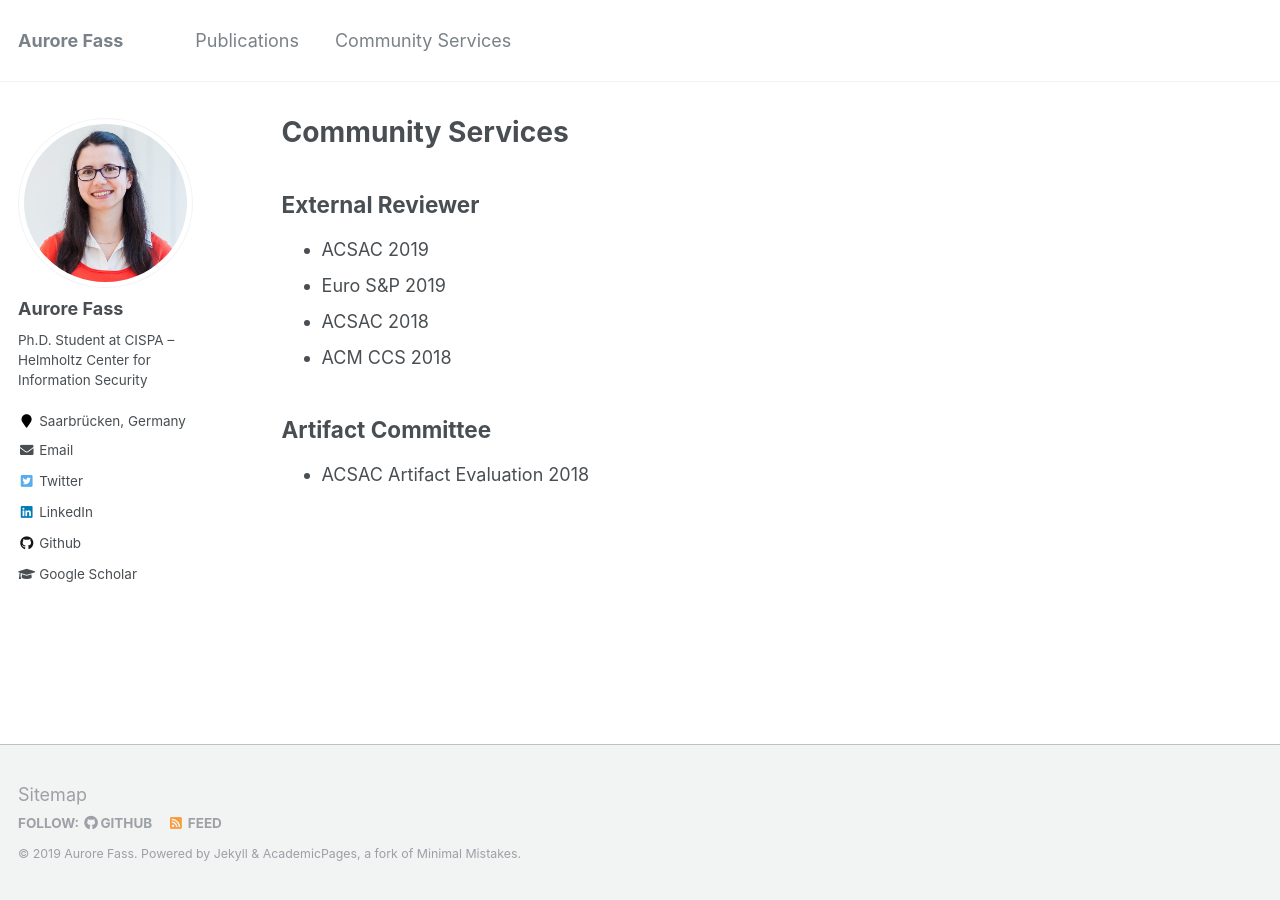
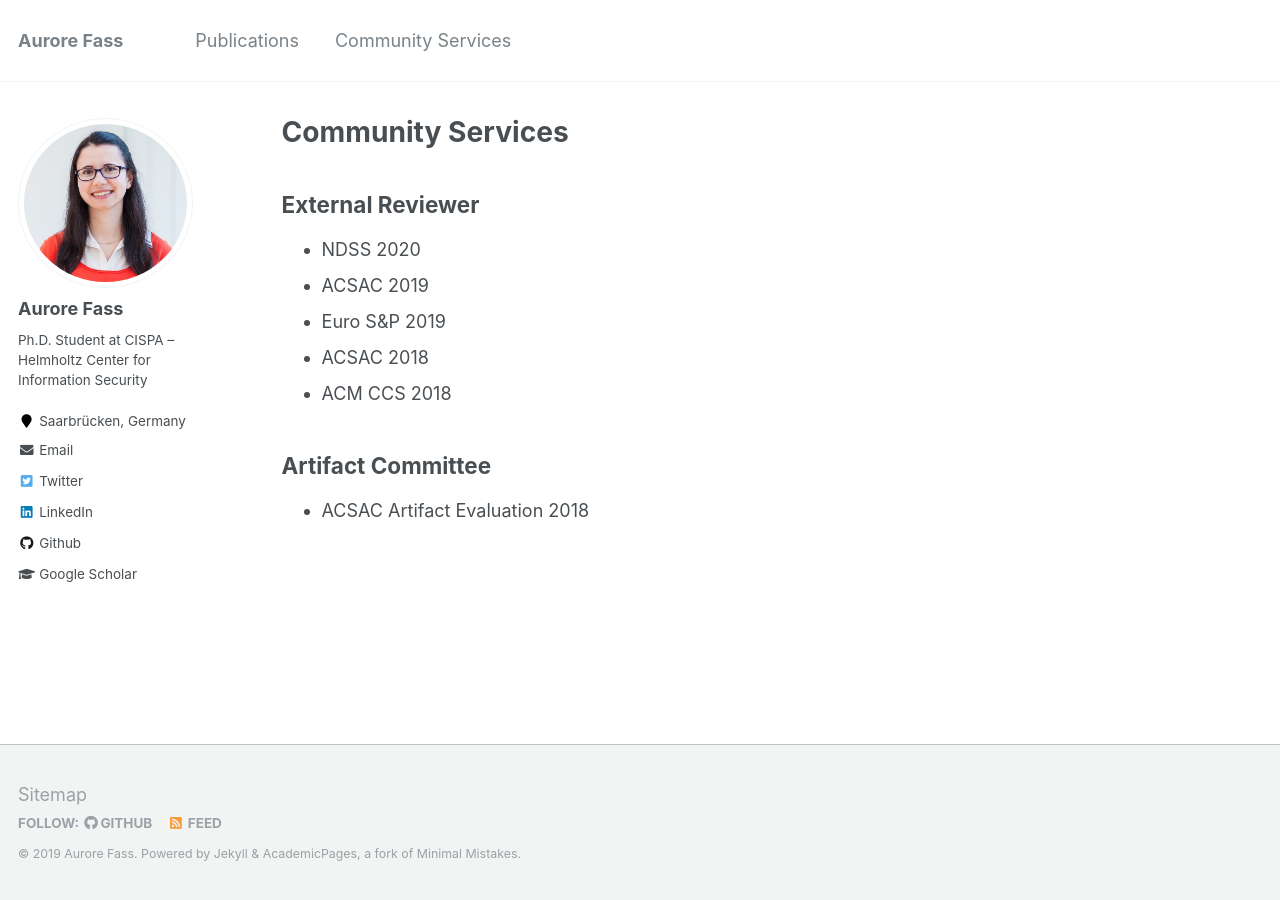
Before and after one commit to Aurore54F/aurore54f.github.io, a Jekyll site: the page built from _pages/services.md, in a window 1280 px wide. Built offline with Jekyll 4.4.1, drawn with Linux system fonts in a browser that asks for light colours.

Commit message:
Updated community services

```diff
--- a/_pages/services.md
+++ b/_pages/services.md
@@ -9,6 +9,7 @@ author_profile: true
 
 ## External Reviewer
 
+* NDSS 2020
 * ACSAC 2019
 * Euro S&P 2019
 * ACSAC 2018
```
